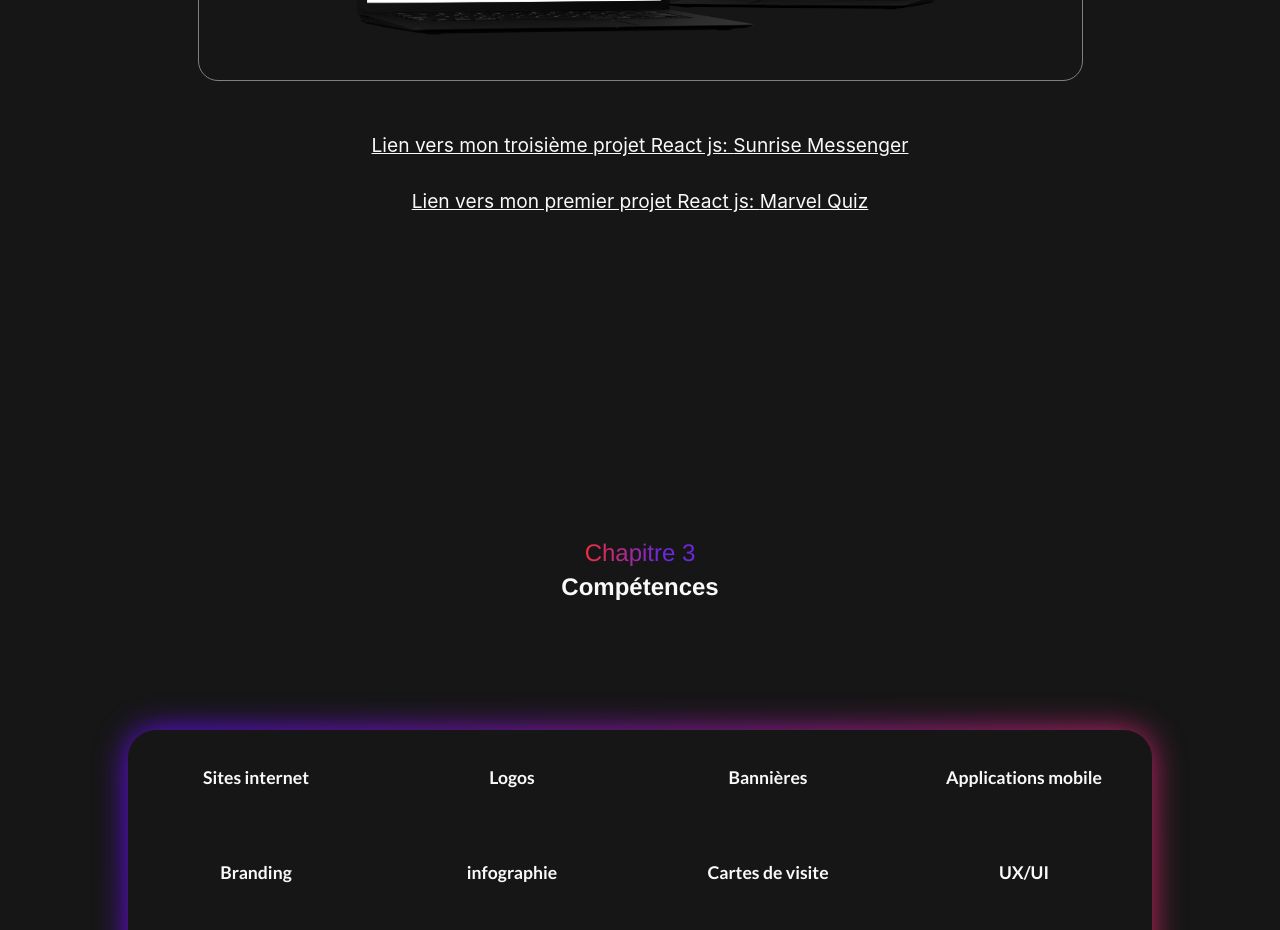
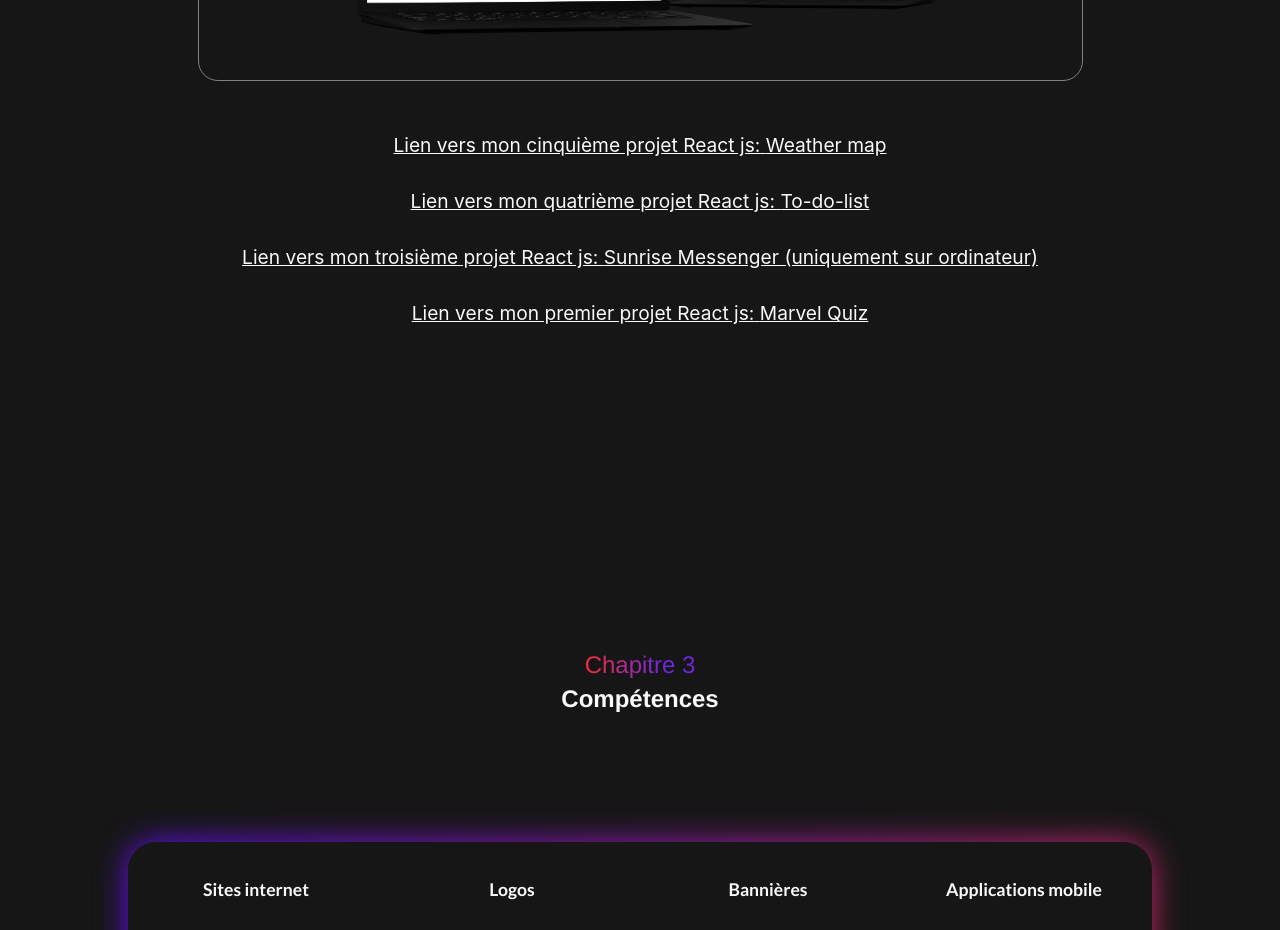
Before and after one commit to juliendaviaud/Daviaud-Design, a React (Create React App) app: page / in a window 1280 px wide. Shown: the part 2960-3890 px from the top of the page. Built offline with nearby package versions, Linux system fonts and the light colour scheme.

Commit message:
to-do-list & Weather app projects added

```diff
--- a/src/components/Landing/Landing.js
+++ b/src/components/Landing/Landing.js
@@ -221,10 +221,26 @@ const Landing = () => {
 
             <a
               className="first-react-project"
+              href="https://weather-app-julien-daviaud.netlify.app"
+              target="_blank"
+            >
+              Lien vers mon cinquième projet React js: <br className="saut-de-ligne"></br>Weather map
+            </a>
+
+            <a
+              className="first-react-project"
+              href="https://to-do-list-daviaud-design.netlify.app"
+              target="_blank"
+            >
+              Lien vers mon quatrième projet React js: <br className="saut-de-ligne"></br>To-do-list
+            </a>
+
+            <a
+              className="first-react-project"
               href="https://messenger-ab7de.web.app"
               target="_blank"
             >
-              Lien vers mon troisième projet React js: <br className="saut-de-ligne"></br>Sunrise Messenger
+              Lien vers mon troisième projet React js: <br className="saut-de-ligne"></br>Sunrise Messenger (uniquement sur ordinateur)
             </a>
 
             <a
```
